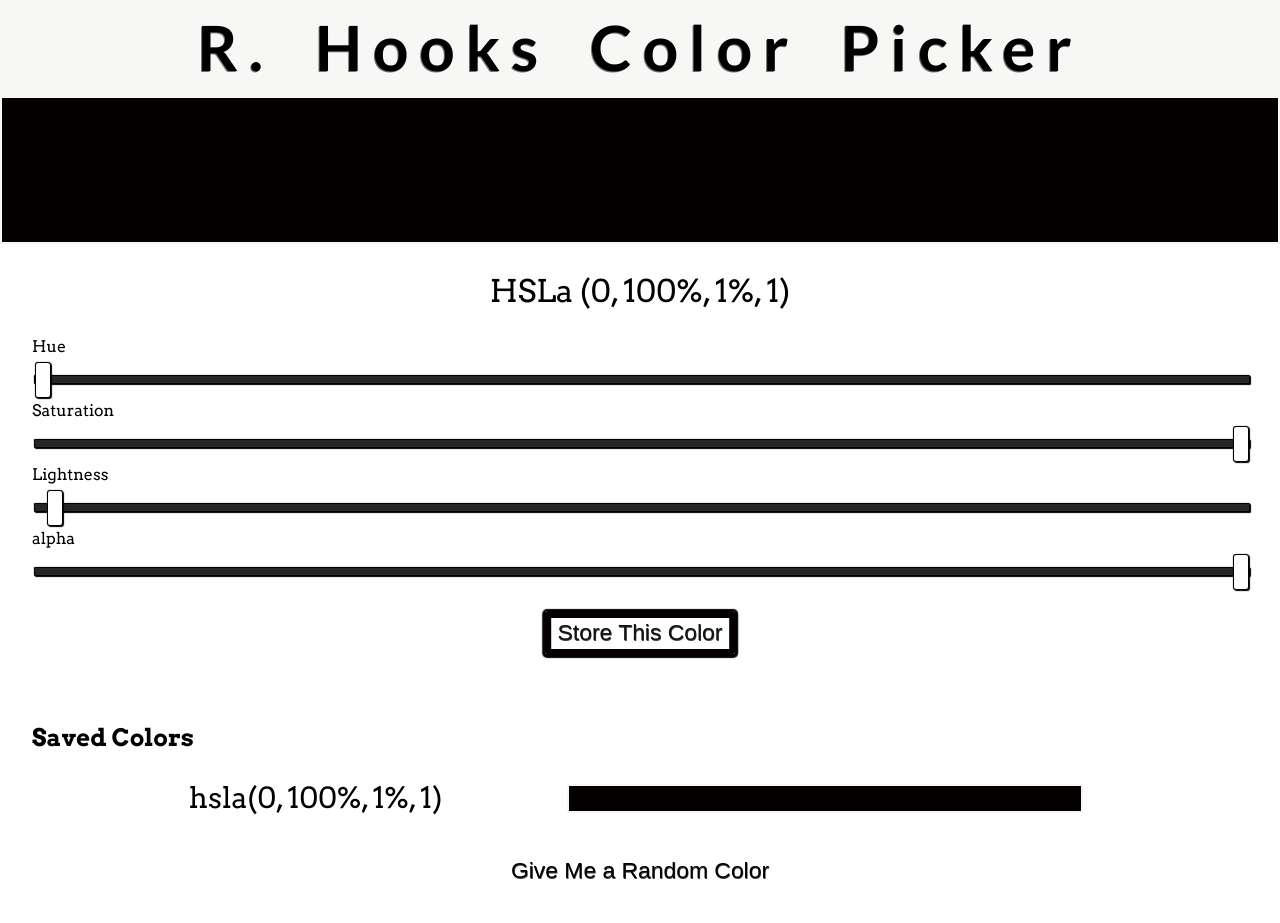
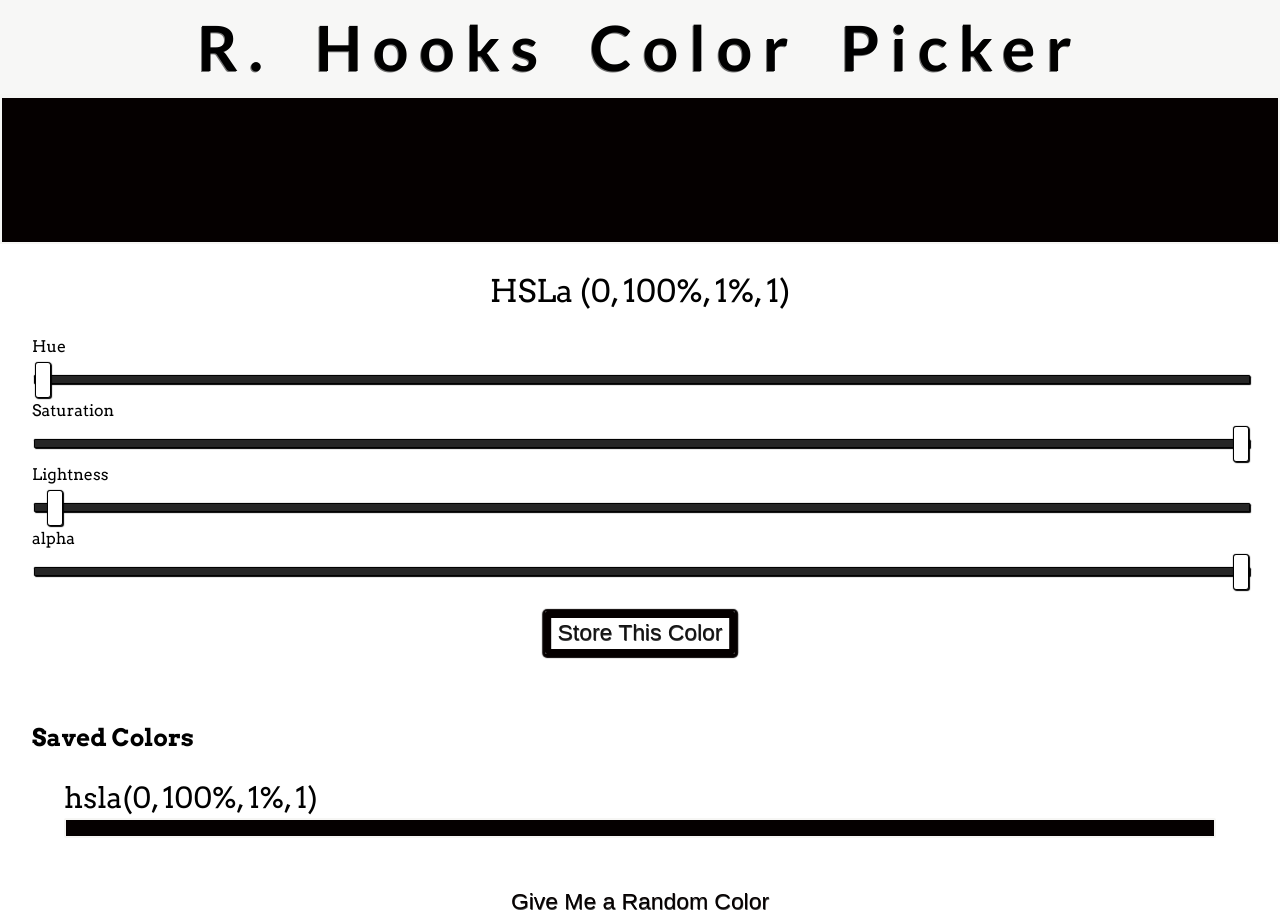
Before and after one commit to TatyCat/colorpickrevampedhooks, a React (Create React App) app: page / in a window 1280 px wide. Both pictures are taken after a click on the button "Store This Color". Before the commit the page ends 892 px from the top, so only its background shows below. Built offline with nearby package versions, Linux system fonts and the light colour scheme.

Commit message:
Fixed uneven columns in the saved colors section

```diff
--- a/package.json
+++ b/package.json
@@ -25,6 +25,7 @@
     "json": "^9.0.6",
     "react": "^16.8.3",
     "react-dom": "^16.8.3",
-    "react-scripts": "^2.1.5"
+    "react-scripts": "^2.1.5",
+    "yarn.lock": "^0.0.1-security"
   }
 }
--- a/src/components/Main.js
+++ b/src/components/Main.js
@@ -65,13 +65,12 @@ export default function Main(props) {
               {savedColorClicked.map((hsla, index) => {
                 return (
                   <ul key={index}>
-                    <li >{hsla} <span className="saved-color" style={{ backgroundColor: `${hsla}` }}></span>
+                    <li >{hsla} <div className="saved-color" style={{ backgroundColor: `${hsla}` }}></div>
                     </li>
                   </ul>
                 )
               })}
             </div>
-
             <button onClick={colorGenerator} style={{ color: `hsla(${hue}, ${saturation}%, ${lightness}%, ${alpha})` }}>Give Me a Random Color</button>
           </section>
         </article>
--- a/src/components/SavedColorList.js
+++ b/src/components/SavedColorList.js
@@ -2,15 +2,13 @@ import React, { Component } from 'react';
 
 
 class SavedColorList extends Component {
-
 
   render() {
     return (
       <ul>
         <li>
           {Main.state.savedColors.forEach(function (item) {
-            console.log(item)
-              (< section > {item}</section >)
+            (< section > {item}</section >)
           })}
         </li>
       </ul>
--- a/src/index.css
+++ b/src/index.css
@@ -31,6 +31,10 @@ h1 {
 }
 
 /* Slide/Main */
+
+main {
+  margin-bottom: 1vh;
+}
 
 .slidecontainer {
   width: 100%;
@@ -213,20 +217,15 @@ ul {
   padding: 0;
   font-size: calc(1.7vw + .9vh);
   white-space: nowrap;
+  /* display: flex; */
+  justify-content: space-around;
 }
 
 li {
-  display: flex;
-  justify-content: space-evenly;
-  text-align: left;
   padding: .3rem 2rem;
-  margin-right: 1vh;
-}
-
-ul li {
   list-style: none;
 }
 
-main {
-  margin-bottom: 1vh;
+li div {
+  margin: .7vh 0;
 }
```
Also changed, not shown: src/components/Slider.js (deleted).
